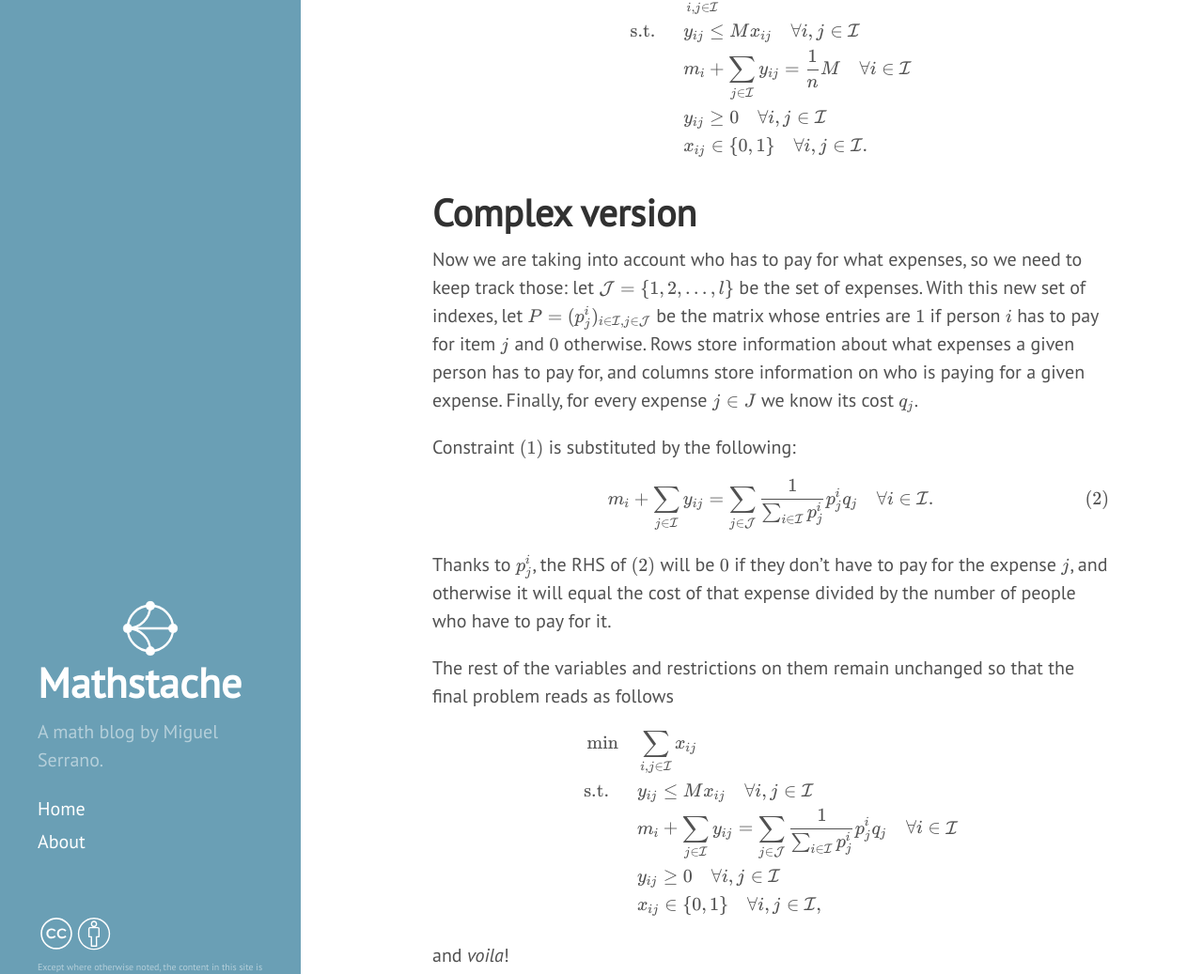
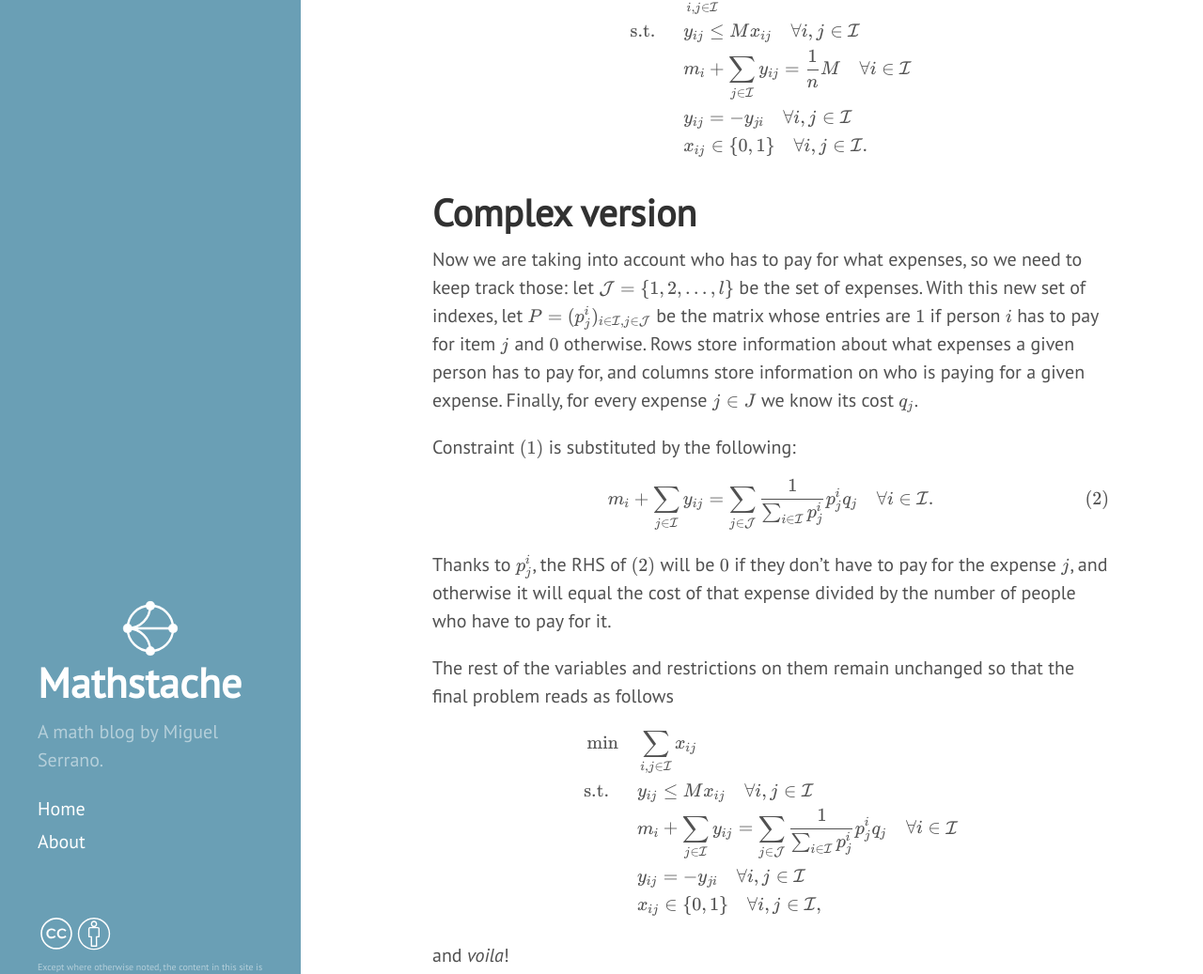
Before and after one commit to homomorfismo/blog, a Jekyll site: the page built from _posts/2021-08-21-Building-tricount.md, in a window 1280 px wide and 1400 px high, scrolled down 1090 px. Shown: the part 293-1330 px from the top of the window at 94% size. Built offline with Jekyll 4.4.1, drawn with Linux system fonts in a browser that asks for light colours; nearby versions of some CDN libraries; some of the changed text lies outside the part shown.

Commit message:
Update 2021-08-21-Building-tricount.md

```diff
--- a/_posts/2021-08-21-Building-tricount.md
+++ b/_posts/2021-08-21-Building-tricount.md
@@ -43,7 +43,7 @@ $$
 &\min && \sum_{i,j\in \mathcal I} x_{ij}\\
 &\text{s.t.} &&  y_{ij} \leq M x_{ij} \quad\forall i,j \in \mathcal I\\
 & && m_i + \sum_{j\in \mathcal{I}}y_{ij} = \frac{1}{n}M \quad \forall i\in \mathcal{I} \\
-& && y_{ij} \geq 0 \quad \forall i,j \in \mathcal{I} \\
+& && y_{ij} = -y_{ji} \quad \forall i,j \in \mathcal{I} \\
 & && x_{ij} \in \{0,1\} \quad \forall i,j \in \mathcal{I}.
 \end{align*}
 $$
@@ -71,7 +71,7 @@ $$
 &\min && \sum_{i,j\in \mathcal I} x_{ij}\\
 &\text{s.t.} &&  y_{ij} \leq M x_{ij} \quad\forall i,j \in \mathcal I\\
 & && m_i + \sum_{j\in \mathcal{I}}y_{ij} = \sum_{j\in \mathcal{J}} \frac{1}{\sum_{i\in \mathcal{I}}p^i_j}p^i_j q_j \quad \forall i\in \mathcal{I} \\
-& && y_{ij} \geq 0 \quad \forall i,j \in \mathcal{I} \\
+& && y_{ij} = -y_{ji} \quad \forall i,j \in \mathcal{I} \\
 & && x_{ij} \in \{0,1\} \quad \forall i,j \in \mathcal{I},
 \end{align*}
 $$
```
